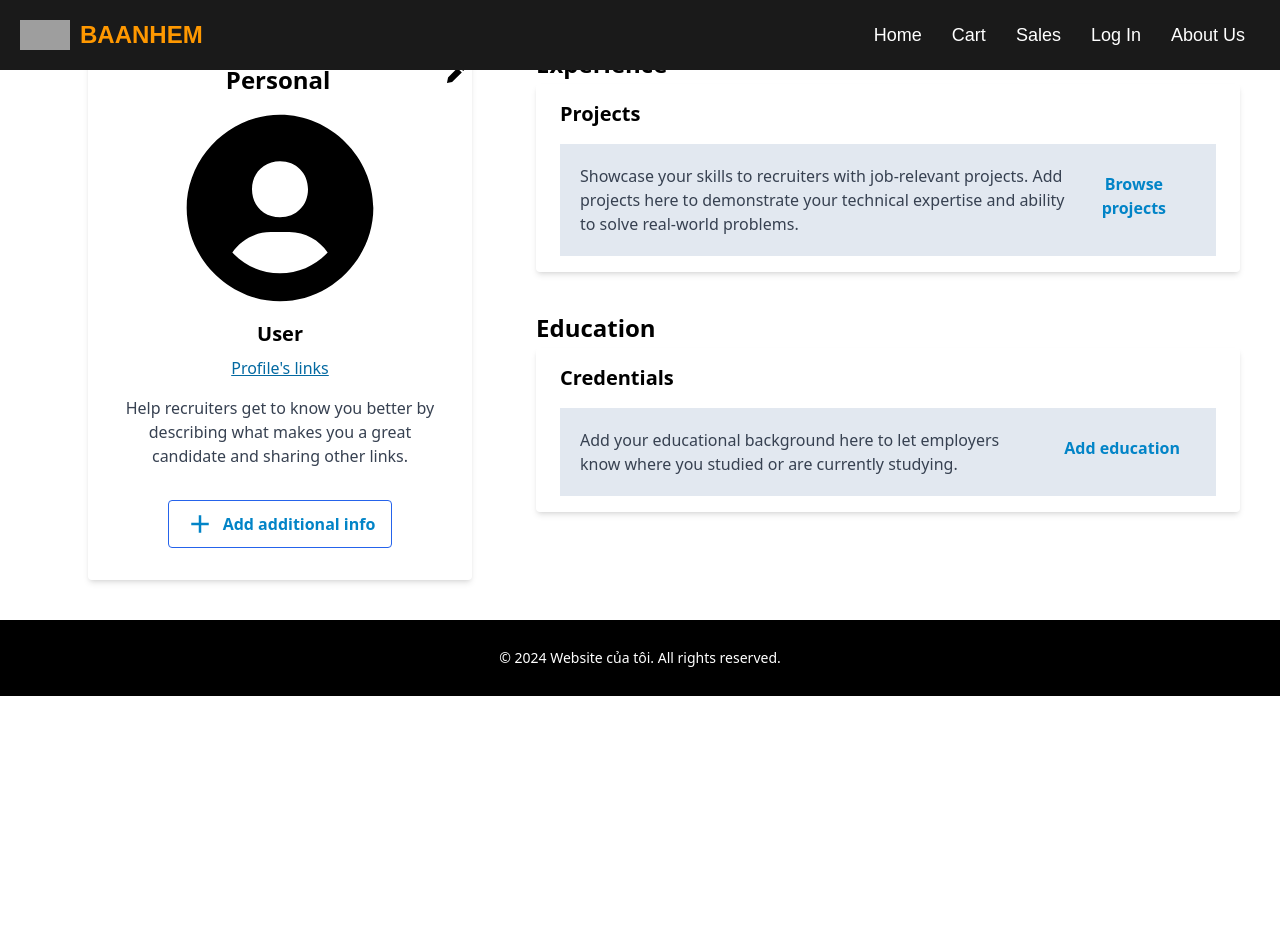
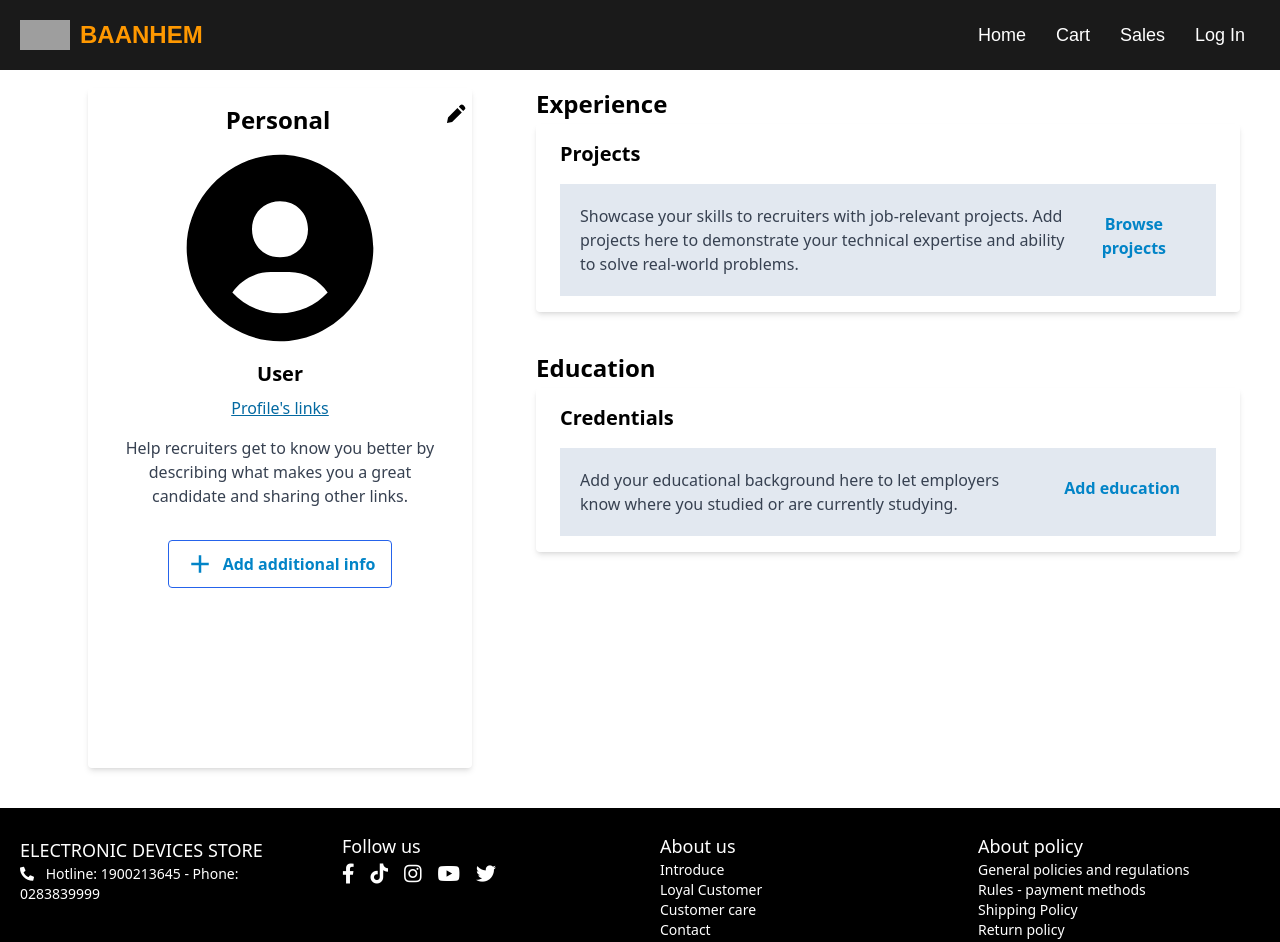
Before and after one commit to giahao1411/shopping-website, a React (Vite) app in the folder front-end/: page /profile in a window 1280 px wide. Shown: the top 942 px of the page. Built offline with nearby package versions, Linux system fonts and the light colour scheme; grey boxes are pictures that could not be loaded.

Commit message:
update footer

```diff
--- a/front-end/index.html
+++ b/front-end/index.html
@@ -4,13 +4,14 @@
         <meta charset="UTF-8" />
         <link rel="icon" type="image/svg+xml" href="/vite.svg" />
         <meta name="viewport" content="width=device-width, initial-scale=1.0" />
-        <title>Vite + React</title>
+        <title>BAANHEM</title>
 
         <!-- Font Awesome CDN-->
         <link
             rel="stylesheet"
             href="https://cdnjs.cloudflare.com/ajax/libs/font-awesome/5.15.4/css/all.min.css"
         />
+
     </head>
     <body>
         <div id="root"></div>
--- a/front-end/src/components/Footer/Footer.jsx
+++ b/front-end/src/components/Footer/Footer.jsx
@@ -2,13 +2,63 @@ import React from "react";
 
 const Footer = () => {
     return (
-        <footer className="bg-black py-7">
-            <div className="max-w-7xl mx-auto text-center text-gray-600">
-                <p className="text-sm text-white">
-                    &copy; 2024 Website của tôi. All rights reserved.
-                </p>
+        <div className="bg-black text-white py-2">
+            <div className="flex flex-wrap justify-around">
+                <div className="flex-1 m-5 min-w-[200px]">
+                    <h3 className="text-lg">ELECTRONIC DEVICES STORE</h3>
+                    <p className="text-sm">
+                        <i className="fas fa-phone-alt mr-2"></i> Hotline: 1900213645 - Phone: 0283839999
+                    </p>
+                </div>
+
+                <div className="flex-1 m-4 min-w-[200px]">
+                    <h3 className="text-lg">Follow us</h3>
+                    <div className="flex space-x-4">
+                        <a href="#" className="text-white text-xl hover:text-blue-500">
+                            <i className="fab fa-facebook-f"></i>
+                        </a>
+                        <a href="#" className="text-white text-xl hover:text-blue-500">
+                            <i className="fab fa-tiktok"></i>
+                        </a>
+                        <a href="#" className="text-white text-xl hover:text-blue-500">
+                            <i className="fab fa-instagram"></i>
+                        </a>
+                        <a href="#" className="text-white text-xl hover:text-red-500">
+                            <i className="fab fa-youtube"></i>
+                        </a>
+                        <a href="#" className="text-white text-xl hover:text-blue-400">
+                            <i className="fab fa-twitter"></i>
+                        </a>
+                    </div>
+                </div>
+
+                <div className="flex-1 m-4 min-w-[200px]">
+                    <h3 className="text-lg">About us</h3>
+                    <p className="text-sm"><a href="#" className="hover:underline">Introduce</a></p>
+                    <p className="text-sm"><a href="#" className="hover:underline">Loyal Customer</a></p>
+                    <p className="text-sm"><a href="#" className="hover:underline">Customer care</a></p>
+                    <p className="text-sm"><a href="#" className="hover:underline">Contact</a></p>
+                </div>
+
+                <div className="flex-1 m-4 min-w-[200px]">
+                    <h3 className="text-lg">About policy</h3>
+                    <p className="text-sm"><a href="#" className="hover:underline">General policies and regulations</a></p>
+                    <p className="text-sm"><a href="#" className="hover:underline">Rules - payment methods</a></p>
+                    <p className="text-sm"><a href="#" className="hover:underline">Shipping Policy</a></p>
+                    <p className="text-sm"><a href="#" className="hover:underline">Return policy</a></p>
+                    <p className="text-sm"><a href="#" className="hover:underline">Privacy Policy</a></p>
+                </div>
             </div>
-        </footer>
+
+            {/* Copyright Section */}
+            <footer className="bg-black py-1">
+                <div className="max-w-7xl mx-auto text-center text-gray-600">
+                    <p className="text-sm text-white">
+                        &copy; 2024 BAANHEM. All rights reserved.
+                    </p>
+                </div>
+            </footer>
+        </div>
     );
 };
 
--- a/front-end/src/components/Header/Header.css
+++ b/front-end/src/components/Header/Header.css
@@ -24,6 +24,7 @@ header {
     display: flex;
     align-items: center;
     flex: 1;
+    cursor: pointer;
 }
 
 .header-main .logo img {
--- a/front-end/src/components/Header/Header.jsx
+++ b/front-end/src/components/Header/Header.jsx
@@ -1,5 +1,5 @@
-import React, { useState, useEffect } from "react";
-import { Link, useLocation } from "react-router-dom";
+import { useState, useEffect } from "react";
+import { Link, useLocation, useNavigate } from "react-router-dom";
 import "./Header.css";
 import { SESSION } from "../../libs/constant";
 
@@ -9,12 +9,18 @@ const Header = () => {
     const [user, setUser] = useState(null);
     const [dropdownOpen, setDropdownOpen] = useState(false);
 
+    const navigate = useNavigate();
+
     useEffect(() => {
         const storedUser = JSON.parse(localStorage.getItem(SESSION));
         if (storedUser) {
             setUser(storedUser);
         }
     }, []);
+
+    const redirectHome = () => {
+        navigate("/")
+    }
 
     const toggleMenu = () => {
         setMenuOpen(!menuOpen);
@@ -38,7 +44,7 @@ const Header = () => {
     return (
         <header className={`header ${menuOpen ? "nav-open" : ""}`}>
             <div className="header-main">
-                <div className="logo">
+                <div className="logo" onClick={redirectHome}>
                     <img
                         src="https://cdn.haitrieu.com/wp-content/uploads/2021/09/Logo-DH-Ton-Duc-Thang-TDT.png"
                         alt="Logo"
@@ -140,19 +146,6 @@ const Header = () => {
                                 </Link>
                             </li>
                         )}
-
-                        <li>
-                            <Link
-                                to="/about"
-                                className={
-                                    location.pathname === "/about"
-                                        ? "header-active"
-                                        : ""
-                                }
-                            >
-                                About Us
-                            </Link>
-                        </li>
                     </ul>
                 </nav>
             </div>
--- a/front-end/src/components/Home/UserProfile.jsx
+++ b/front-end/src/components/Home/UserProfile.jsx
@@ -3,9 +3,9 @@ import { BiSolidPencil, BiSolidUserCircle, BiPlus } from "react-icons/bi";
 
 const UserProfile = () => {
     return (
-        <div className="flex justify-start space-x-8 mt-2 ml-2">
+        <div className="min-h-screen flex justify-start space-x-8 mt-2 ml-2">
             {/* Left card */}
-            <div className="mt-10 mb-10 ml-20 max-w-sm max-h-dvh rounded overflow-hidden shadow-md">
+            <div className="mt-20 mb-10 ml-20 max-w-sm max-h-dvh rounded overflow-hidden shadow-md">
                 <div className="px-6 py-4">
                     <div className="flex justify-between items-center">
                         <div className="font-bold text-2xl text-center w-full">
@@ -34,7 +34,7 @@ const UserProfile = () => {
             </div>
 
             {/* Right Card */}
-            <div className="mt-10 pl-8 pr-10">
+            <div className="mt-20 pl-8 pr-10">
                 <p className="font-bold text-2xl">Experience</p>
 
                 {/* First Box - Projects */}
--- a/front-end/src/components/ProductDetail/ProductDetail.jsx
+++ b/front-end/src/components/ProductDetail/ProductDetail.jsx
@@ -30,10 +30,11 @@ const ProductDetail = () => {
             }
         };
 
+        // Scroll to top whenever the page is visited or the productId changes
+        window.scrollTo(0, 0);
+
         fetchProductDetails();
     }, [productId]);
-
-
 
     if (!product) {
         return <div>Loading...</div>;
@@ -60,8 +61,6 @@ const ProductDetail = () => {
         }
     };
 
-
-
     return (
         <div className="product-detail">
             <div className="product-content">
@@ -78,7 +77,6 @@ const ProductDetail = () => {
                     <p><strong>Category:</strong> {product.category}</p>
                     <p><strong>Description:</strong> {product.description}</p>
                     <p><strong>Price:</strong> ${product.price}</p>
-                    <p><strong>Quantity Available:</strong> {product.quantity}</p>
                     <p><strong>Most Sold: </strong> {product.most_sale || "Not Available"}</p>
 
                     <div className="quantity-controls">
@@ -87,10 +85,11 @@ const ProductDetail = () => {
                         <button className="increment" onClick={incrementQuantity}>+</button>
                     </div>
 
-
                     <div className="action-buttons">
                         <button className="add-to-cart" onClick={handleAddToCart}>
-                            <FaCartPlus style={{ marginRight: "8px" }} /> Add to Cart
+                            <span className="flex items-center">
+                                <FaCartPlus className="mr-2" /> Add to Cart
+                            </span>
                         </button>
                         <button className="buy-now" onClick={handleBuyNow}>
                             Buy Now
--- a/front-end/src/styles/ProductDetail/ProductDetail.css
+++ b/front-end/src/styles/ProductDetail/ProductDetail.css
@@ -5,6 +5,7 @@
     padding: 30px;
     gap: 20px;
     margin-top: 80px;
+    min-height: 90vh;
 }
 
 .product-name {
@@ -102,6 +103,11 @@
     transition: background-color 0.3s ease;
 }
 
+.add-to-cart span {
+    display: flex;
+    align-items: center;
+}
+
 .add-to-cart:hover {
     background-color: #31a342;
 }
```
Also changed, not shown: front-end/src/components/Account/Profile.jsx (+122 -122 lines), 2 other files (tests, documents, lock files or other folders).
